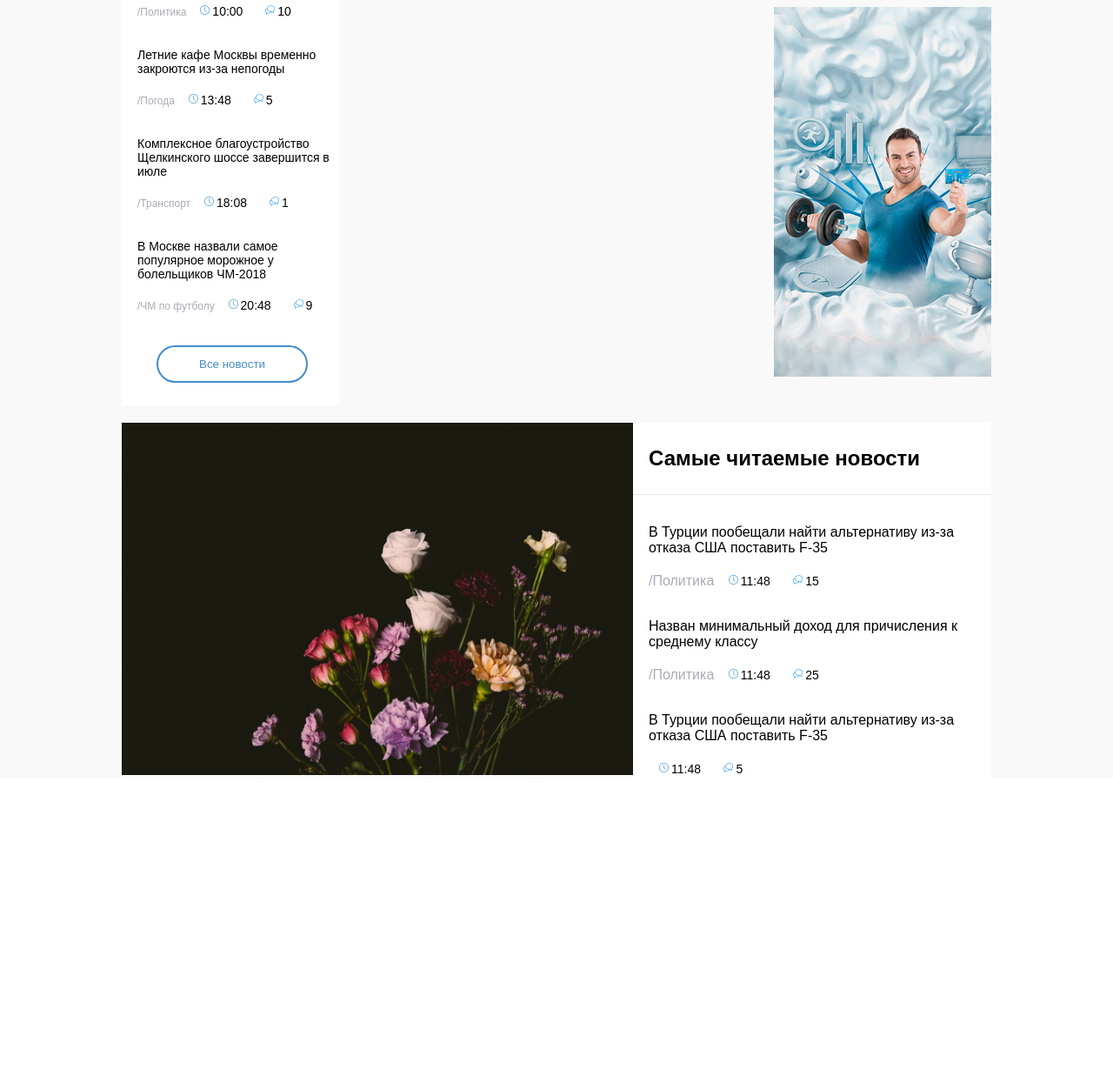
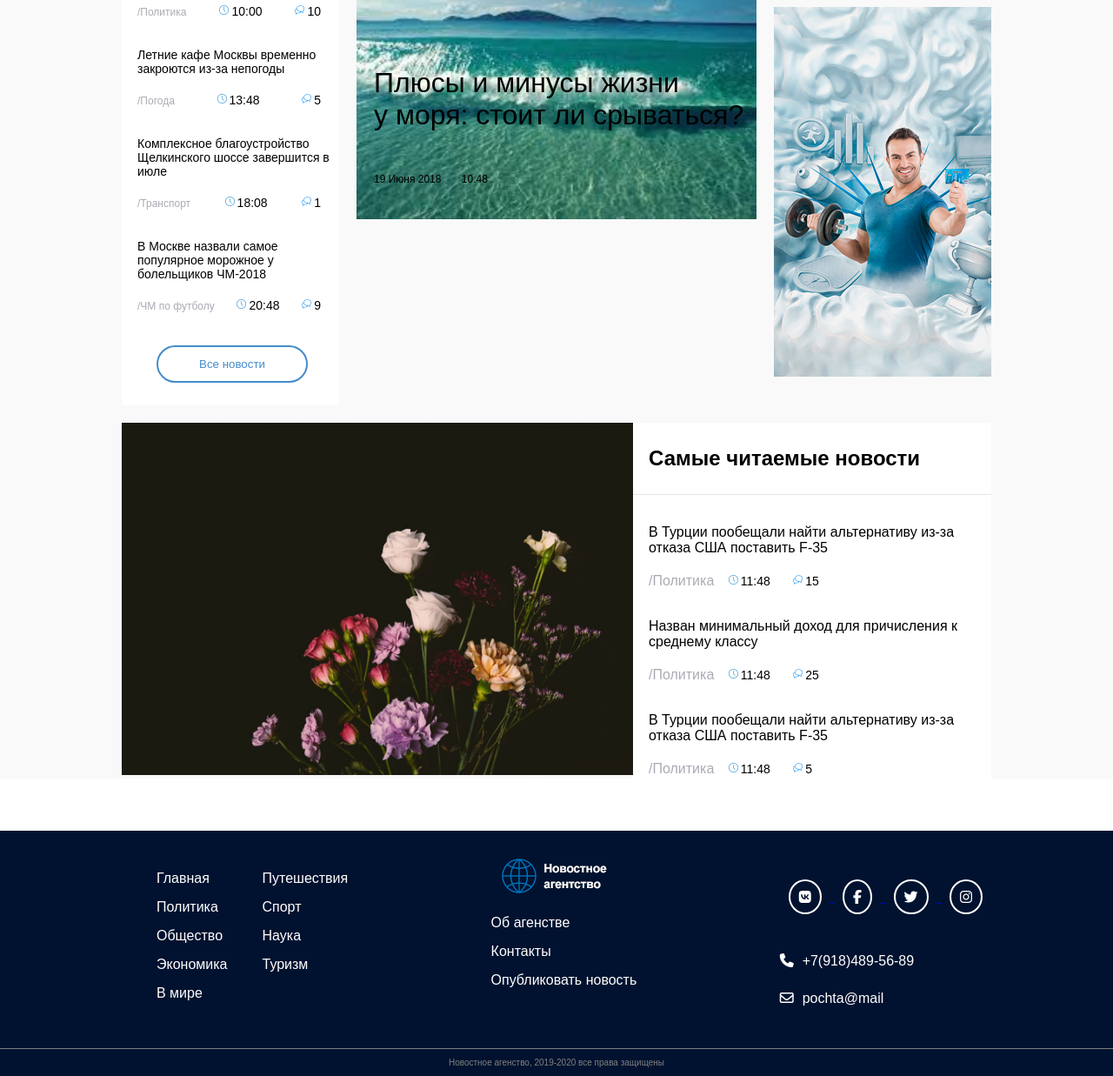
Before and after one commit to Victoria0209/BLOG-NEWS, a plain HTML site: page index.html in a window 1280 px wide. Shown: the part 680-1917 px from the top of the page at 87% size. Before the commit the page ends 1575 px from the top, so only its background shows below. Drawn offline with Linux system fonts and the light colour scheme.

Commit message:
add footer

```diff
--- a/index.html
+++ b/index.html
@@ -5,6 +5,7 @@
     <meta name="viewport" content="width=device-width, initial-scale=1.0">
     <link rel="stylesheet" href="style.css">
     <title>Самые вежие новости в реальном времени - доработка!</title>
+    <script src="https://use.fontawesome.com/ef7f46ba3d.js"></script>
 </head>
 <body bgcolor="#f9f9f9"></body>
 
@@ -47,15 +48,15 @@
         <div class="fixed-container">
             <nav>
                 <ul>
-                    <a href="#">Главная</a>
-                    <a href="#">Политика</a>
-                    <a href="#">Общество</a>
-                    <a href="#">Экономика</a>
-                    <a href="#">В мире</a>
-                    <a href="#">Произшествия</a>
-                    <a href="#">Спорт</a>
-                    <a href="#">Наука</a>
-                    <a href="#">Туризм</a>
+                    <li> <a href="#">Главная</a></li>
+                    <li> <a href="#">Политика</a></li>
+                    <li> <a href="#">Общество</a></li>
+                    <li> <a href="#">Экономика</a></li>
+                    <li> <a href="#">В мире</a></li>
+                    <li> <a href="#">Произшествия</a></li>
+                    <li>  <a href="#">Спорт</a></li>
+                    <li>  <a href="#">Наука</a></li>
+                    <li>  <a href="#">Туризм</a></li>
 
                 </ul>
             </nav>
@@ -79,6 +80,7 @@
                         </div>
                         <div class="time-left">10:50</div>
                         <div class="comments-left">15</div>
+
                     </div>
                 </div>
 
@@ -92,6 +94,7 @@
                         </div>
                         <div class="time-left">11:48</div>
                         <div class="comments-left">19</div>
+
                     </div>
                 </div>
                 <div class="news-column">
@@ -104,7 +107,8 @@
                         </div>
                         <div class="time-left">10:00</div>
                         <div class="comments-left">10</div>
-                    </div>
+
+                </div>
                 </div>
                 <div class="news-column">
                     <div class="text-left">
@@ -116,6 +120,7 @@
                         </div>
                         <div class="time-left">13:48</div>
                         <div class="comments-left">5</div>
+
                     </div>
                 </div>
                 <div class="news-column">
@@ -128,6 +133,7 @@
                         </div>
                         <div class="time-left">18:08</div>
                         <div class="comments-left">1</div>
+
                     </div>
                 </div>
                 <div class="news-column">
@@ -140,6 +146,7 @@
                         </div>
                         <div class="time-left">20:48</div>
                         <div class="comments-left">9</div>
+
                     </div>
                 </div>
                 <form class="all-news">
@@ -160,18 +167,14 @@
                         <div class="time-center">10:48</div>
                     </div>
                 </div>
-
-                <div class="column-bottom">
-                    <div class="text-center-bottom">
-                        В России заработал стриминговый сервис YouTube
-                        </div>
-                        <div class="text-menu">
-                            <div class="props-left">
-                             <a href="#">/Интернет</a>
-                            </div>
-                            <div class="time-left">11:08</div>
-                            <div class="comments-left">15</div>
-                        </div>
+                <div class="news-column-center1">
+                    <div class="text-center black-style">
+                        Плюсы и минусы жизни <br>у моря: стоит ли срываться?
+                    </div>
+                    <div class="text-menu-center black-style">
+                        <div class="datatime-center">19 Июня 2018</div>
+                        <div class="time-center">10:48</div>
+                    </div>
                 </div>
 
             </main>
@@ -215,6 +218,7 @@
                     В Турции пообещали найти альтернативу из-за отказа США поставить F-35
                     </div>
                     <div class="footer-text-menu">
+                        <a href="#">/Политика</a>
                         <div class="time-right">11:48</div>
                         <div class="comments-right">5</div>
                     </div>
@@ -224,7 +228,74 @@
 
     </div>
 
-    </div>
+   </div>
+
+
+
+    <footer>
+
+        <div class="fixed-container">
+            <div class="footer-container-main">
+                <div class="footer-container-nav">
+                    <div class="footer-menu1">
+                        <nav>
+                            <ul>
+                                <li> <a href="#">Главная</a> </li>
+                                <li> <a href="#">Политика</a></li>
+                                <li> <a href="#">Общество</a></li>
+                                <li>  <a href="#">Экономика</a></li>
+                                <li> <a href="#">В мире</a></li>
+
+                            </ul>
+                        </nav>
+                    </div>
+
+                    <div class="footer-menu2">
+                        <nav>
+                            <ul>
+
+                                <li> <a href="#">Путешествия</a></li>
+                                <li> <a href="#">Спорт</a></li>
+                                <li> <a href="#">Наука</a></li>
+                                <li> <a href="#">Туризм</a></li>
+
+                            </ul>
+                        </nav>
+                    </div>
+            </div>
+                    <div class="about-logo">
+                        <nav>
+                        <ul>
+                            <li><img src="img/logo3.png"></li>
+                            <a href="#"><li>Об агенстве</li></a>
+                            <a href="#"><li>Контакты</li></a>
+                            <a href="#"><li>Опубликовать новость</li></a>
+                        </ul>
+                    </nav>
+                    </div>
+
+                    <div class="contacts">
+                        <ul>
+                            <li>
+                                <a class="icon" href="#">
+                                    <i class="fa fa-vk" aria-hidden="true"></i>
+                                   <!--<div class="facebook">--> <i class="fa fa-facebook" aria-hidden="true"></i><!--</div>-->
+                                    <i class="fa fa-twitter" aria-hidden="true"></i>
+                                    <i class="fa fa-instagram" aria-hidden="true"></i></a>
+                                <a href="#"> </a>
+                                <a href="#"> </a>
+                            </li>
+                            <li class="phone-email phone"><i class="fa fa-phone" aria-hidden="true"></i>+7(918)489-56-89</li>
+                            <li class="phone-email"><i class="fa fa-envelope-o" aria-hidden="true"></i>pochta@mail</li>
+                        </ul>
+                    </div>
+
+            </div>
+        </div>
+
+
+        <div class="info-footer">Новостное агенство, 2019-2020 все права защищены</div>
+    </footer>
 
 </body>
 </html>
--- a/style.css
+++ b/style.css
@@ -110,29 +110,32 @@ input {
     margin-top: 6px;
 }
 
-nav{
+.menu nav{
     display: inline-block;
     width: 900px;
 }
 
-ul a{
+.menu ul a{
     text-decoration: none;
     color: black;
 }
 
-ul{
+.menu ul {
     padding-inline-start: 0px;
     margin-top: 37px;
     margin-bottom: 36px;
+    display: flex;
+    justify-content: space-between;
+    list-style-type: none;
 }
 
-ul a::after{
+.menu ul li::after{
     content: "/";
     margin: 14px;
     color: #e1e1e5;
 }
 
-ul a:last-child::after{
+.menu ul li:last-child::after{
     content: "";
 }
 
@@ -168,24 +171,29 @@ ul a:last-child::after{
     position: relative;
 }
 
+.text-menu{
+    display: flex;
+    flex-direction: row;
+    justify-content: space-between;
+}
 .time-left{
 
     padding-left: 15px;
 	background-image: url('img/icon-time.png');
     background-repeat: no-repeat;
-    margin-left: 11px;
+    /*margin-left: 11px;*/
 }
 
 .comments-left{
     padding-left: 15px;
 	background-image: url('img/icon-comments.png');
     background-repeat: no-repeat;
-    margin-left: 21px;
+    margin-right: 21px;
 }
 
-.text-menu div{
+/*.text-menu div{
     display: inline-block;
-}
+}*/
 .news-column{
     padding-left: 18px;
 	margin-bottom: 27px;
@@ -212,11 +220,12 @@ ul a:last-child::after{
     float: left;
     width: 460px;
     height: 324px;
-    background-color: tomato;
+
     margin-left: 20px;
     margin-right: 20px;
-    background-image: url('img/cremia.jpg');
+
     background-size: 460px 324px;
+
 }
 
 .column-center a{
@@ -227,15 +236,17 @@ ul a:last-child::after{
     position: absolute;
 }
 
+.news-column-center{
+    width: 460px;
+    height: 324px;
+    background-image: url('img/cremia.jpg');
+}
+
 .text-center{
     color: white;
     font-size: 32px;
     position: absolute;
     margin: 149px 93px 80px 20px;
-}
-
-.text-menu-center div{
-    display: inline-block;
 }
 
 .text-menu-center{
@@ -244,6 +255,29 @@ ul a:last-child::after{
     position: absolute;
     font-size: 12px;
 }
+
+.black-style {
+    color: black;
+}
+
+.text-menu-center div{
+    display: inline-block;
+}
+
+
+
+.news-column-center1{
+    margin-top: 20px;
+    background-image: url('img/море.jpg') ;
+    width: 460px;
+    height: 324px;
+    background-repeat:no-repeat;
+    background-size: 460px 324px;
+    color: black !important;
+
+}
+
+
 
 .time-center{
     margin-left: 20px;
@@ -326,3 +360,128 @@ ul a:last-child::after{
 .column-bottom div{
     position: relative;
 }
+
+footer{
+    background-color:rgb(0,18,47) ;
+    margin-top: 60px;
+
+}
+
+.footer-container-main{
+    display: flex;
+    flex-direction: row ;
+    height: 250px;
+    justify-content: space-between;
+}
+.footer-container-nav
+{
+    display: flex;
+    flex-direction: row ;
+
+}
+
+.footer-menu1 ul{
+    list-style-type: none;
+    padding-top: 20px;
+
+}
+
+.footer-menu2 ul{
+    padding-top: 20px;
+    list-style-type: none;
+}
+
+.footer-menu2 ul a{
+    text-decoration: none;
+    color: white;
+
+}
+.footer-menu1 ul a{
+    text-decoration: none;
+    color: white;
+    padding-top: 15px;
+}
+
+.footer-menu1 ul li{
+    padding-top: 10px;
+    padding-bottom: 5px;
+
+}
+.footer-menu2 ul li{
+    padding-top: 10px;
+    padding-bottom: 5px;
+}
+
+.about-logo
+{
+    display: flex;
+    flex-direction: row ;
+
+}
+.about-logo ul a{
+    list-style-type: none;
+    text-decoration: none;
+    color: white;
+    padding-top: 20px;
+
+}
+.about-logo ul li {
+    list-style-type: none;
+    padding-top: 10px;
+    padding-bottom: 5px;
+}
+.contacts{
+    display: flex;
+    flex-direction: row ;
+}
+.contacts ul{
+    list-style-type: none;
+    text-decoration: none;
+    color: white;
+    padding-top: 20px;
+
+}
+.contacts ul li{
+
+    padding-top: 10px;
+    padding-bottom: 5px;
+}
+.icon i{
+    color: white;
+    margin: 10px;
+    padding: 10px;
+    border: 2px solid white;
+    border-radius: 50%;
+}
+/*.facebook{
+    padding: 20px;
+}*/
+.phone-email i{
+    color: white;
+    margin-right: 10px;
+    padding-top: 10px;
+}
+.phone-email.phone{
+
+
+    padding-top: 20px;
+}
+
+
+
+
+
+
+
+
+
+.info-footer{
+    display: flex;
+    flex-direction: row;
+    justify-content: center;
+    border-top: 0.5px solid gray;
+    padding-top: 10px;
+    padding-bottom: 10px;
+    font-size: 10px;
+    color: gray;
+}
```
Also changed, not shown: img/logo3.png (added), img/море.jpg (added).
